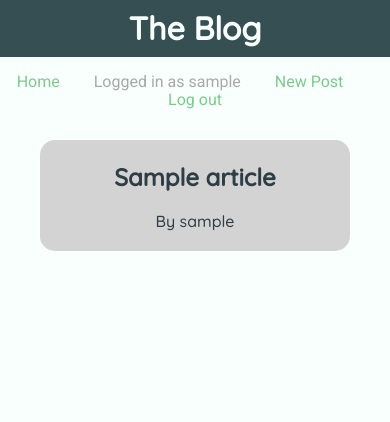
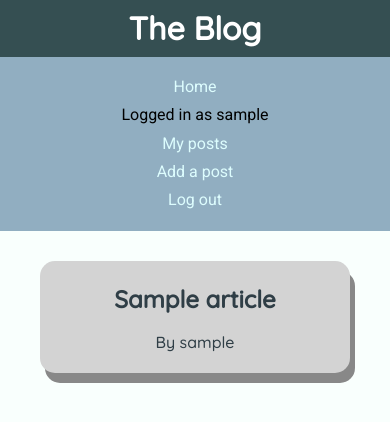
Before and after one commit to ant0nm/blog_django, a Django app: page /posts/ in a window 390 px wide. Shown: the top 422 px of the page. Run offline with Django 3.2, Linux system fonts and the light colour scheme; a user stored in the database is signed in; tables that the repository leaves empty hold one stand-in row (values such as "Sample post").

Commit message:
Added some more styling

```diff
--- a/blog/static/css/main.css
+++ b/blog/static/css/main.css
@@ -11,7 +11,7 @@ body {
   text-align: center;
   background-color: #354F52;
   font-family: 'Quicksand', sans-serif;
-  color: #F9FFFD;
+  color: white;
   margin: 0;
   padding: 10px 0;
 }
@@ -26,20 +26,20 @@ body {
 }
 
 .post-link {
+  box-shadow: 5px 10px #888888;
+  background-color: lightgrey;
+  border-radius: 15px;
+  padding: 5px;
   text-decoration: none;
   text-align: center;
+  vertical-align: middle;
   font-family: 'Quicksand', sans-serif;
   color: #2F3E46;
 }
 
 .post-link:hover {
-  color: #7EC98F;
-}
-
-.post-item {
-  background-color: lightgrey;
-  border-radius: 15px;
-  padding: 5px;
+  color: #16C172;
+  background-color: #D5FFD9;
 }
 
 .site-nav {
@@ -48,14 +48,15 @@ body {
 
 .site-nav > ul {
   list-style-type: none;
-  padding: 0;
-  margin: 1em 0;
+  margin: 0;
+  padding: 1em 0;
+  background-color: #91AEC1;
+;
 }
 
 .site-nav-item {
   display: inline-block;
   margin-right: 30px;
-  color: darkgrey;
 }
 
 .site-nav-item:last-child {
@@ -64,11 +65,11 @@ body {
 
 .site-nav-item > a {
   text-decoration: none;
-  color: #7EC98F;
+  color: #DDFDFE;
 }
 
 .site-nav-item > a:hover {
-  color: #2F3E46;
+  color: #508CA4;
 }
 
 .post-details-body {
@@ -78,6 +79,15 @@ body {
 
 .post-details-body > h4 {
   margin: 10px 0;
+}
+
+a.edit-post {
+  text-decoration: none;
+  color: #16C172;
+}
+
+a.edit-post:hover {
+  color: 	#606060;
 }
 
 .post-details-comments {
@@ -102,23 +112,34 @@ body {
   text-align: center;
 }
 
-.article-form {
+form.article-form {
   margin: 30px;
 }
 
+form.signup_form {
+  margin: 30px;
+}
 
-form.signup_form {
-
+form.login_form {
+  margin: 30px;
 }
 
 @media (max-width: 768px) {
   .post-list {
     grid-template-columns: 1fr 1fr;
   }
+  .site-nav-item {
+    margin-right: 20px;
+  }
 }
 
-@media (max-width: 480px) {
+@media (max-width: 500px) {
   .post-list {
     grid-template-columns: 1fr;
   }
+  .site-nav-item {
+    display: block;
+    margin-right: 0;
+    padding: 5px;
+  }
 }
--- a/blog/templates/base.html
+++ b/blog/templates/base.html
@@ -17,7 +17,8 @@
           <li class="site-nav-item"><a href="{% url 'home' %}">Home</a></li>
           {% if request.user.is_authenticated %}
             <li class="site-nav-item">Logged in as {{request.user.username}}</li>
-            <li class="site-nav-item"><a href="{% url 'new_post' %}">New Post</a></li>
+            <li class="site-nav-item"><a href="{% url 'user_posts' %}">My posts</a></li>
+            <li class="site-nav-item"><a href="{% url 'new_post' %}">Add a post</a></li>
             <li class="site-nav-item"><a href="{% url 'logout' %}">Log out</a></li>
           {% else %}
             <li class="site-nav-item"><a href="{% url 'login' %}">Log in</a></li>
--- a/blog/templates/login.html
+++ b/blog/templates/login.html
@@ -1,6 +1,5 @@
 {% extends 'base.html' %}
 {% block content %}
-<h2>Log In</h2>
 <form class="login_form" action="{% url 'login' %}" method="post">
   {% csrf_token %}
   {{ form.as_p }}
--- a/blog/templates/post.html
+++ b/blog/templates/post.html
@@ -7,7 +7,7 @@
   <h4>Author: {{post.user.username}}</h4>
   {% if post.user == request.user %}
     <p>
-      <a href="{% url 'edit_post' id=post.id %}">Edit Post</a>
+      <a class="edit-post" href="{% url 'edit_post' id=post.id %}">Edit Post</a>
     </p>
   {% endif %}
 </div>
--- a/blog/templates/posts.html
+++ b/blog/templates/posts.html
@@ -3,7 +3,7 @@
 {% block content %}
 <ul class="post-list">
   {% for article in articles %}
-  <a class="post-link" href="{% url 'post_details' id=article.pk %}">
+  <a class="post-link" href="{% url 'post_details' id=article.id %}">
     <li class="post-item">
       <h2>{{article.title}}</h2>
       <p>By {{article.user.username}}</p>
--- a/blog/templates/signup.html
+++ b/blog/templates/signup.html
@@ -1,6 +1,5 @@
 {% extends 'base.html' %}
 {% block content %}
-<h2>Sign up</h2>
 <form class="signup_form" action="{% url 'signup' %}" method="post">
   {% csrf_token %}
   {{ form.as_p }}
--- a/blog/urls.py
+++ b/blog/urls.py
@@ -15,7 +15,7 @@ Including another URLconf
 """
 from django.contrib import admin
 from django.urls import path
-from blog.views import root, posts_page, post_show, create_comment, new_post, create_post, edit_post, login_view, logout_view, signup
+from blog.views import root, posts_page, post_show, create_comment, new_post, create_post, edit_post, user_posts, login_view, logout_view, signup
 
 urlpatterns = [
     path('admin/', admin.site.urls),
@@ -23,6 +23,7 @@ urlpatterns = [
     path('posts/', posts_page, name="home"),
     path('posts/<int:id>', post_show, name="post_details"),
     path('posts/edit/<int:id>', edit_post, name="edit_post"),
+    path('posts/user', user_posts, name="user_posts"),
     path('comments/new', create_comment, name="create_comment"),
     path('new_post/', new_post, name="new_post"),
     path('create_post/', create_post, name="create_post"),
--- a/blog/views.py
+++ b/blog/views.py
@@ -24,7 +24,7 @@ def login_view(request):
                 form.add_error('username', 'Login failed')
     else:
         form = LoginForm()
-    context = {'form': form}
+    context = {'title': 'Log in', 'form': form}
     html_response = render(request, 'login.html', context)
     return HttpResponse(html_response)
 
@@ -46,7 +46,7 @@ def signup(request):
             return HttpResponseRedirect('/')
     else:
         form = UserCreationForm()
-    html_response = render(request, 'signup.html', {'form': form})
+    html_response = render(request, 'signup.html', {'title': 'Sign up', 'form': form})
     return HttpResponse(html_response)
 
 def posts_page(request):
@@ -92,6 +92,12 @@ def edit_post(request, id):
     html_response = render(request, "edit_post.html", context)
     return HttpResponse(html_response)
 
+def user_posts(request):
+    user_articles = request.user.articles
+    context = {'title': "The Blog", 'articles': user_articles.filter(draft=False).order_by('-published_date')}
+    html_string = render(request, 'posts.html', context)
+    return HttpResponse(html_string)
+
 def create_comment(request):
     article = Article.objects.get(pk=request.POST['post_id'])
     form = CommentForm(request.POST)
```
